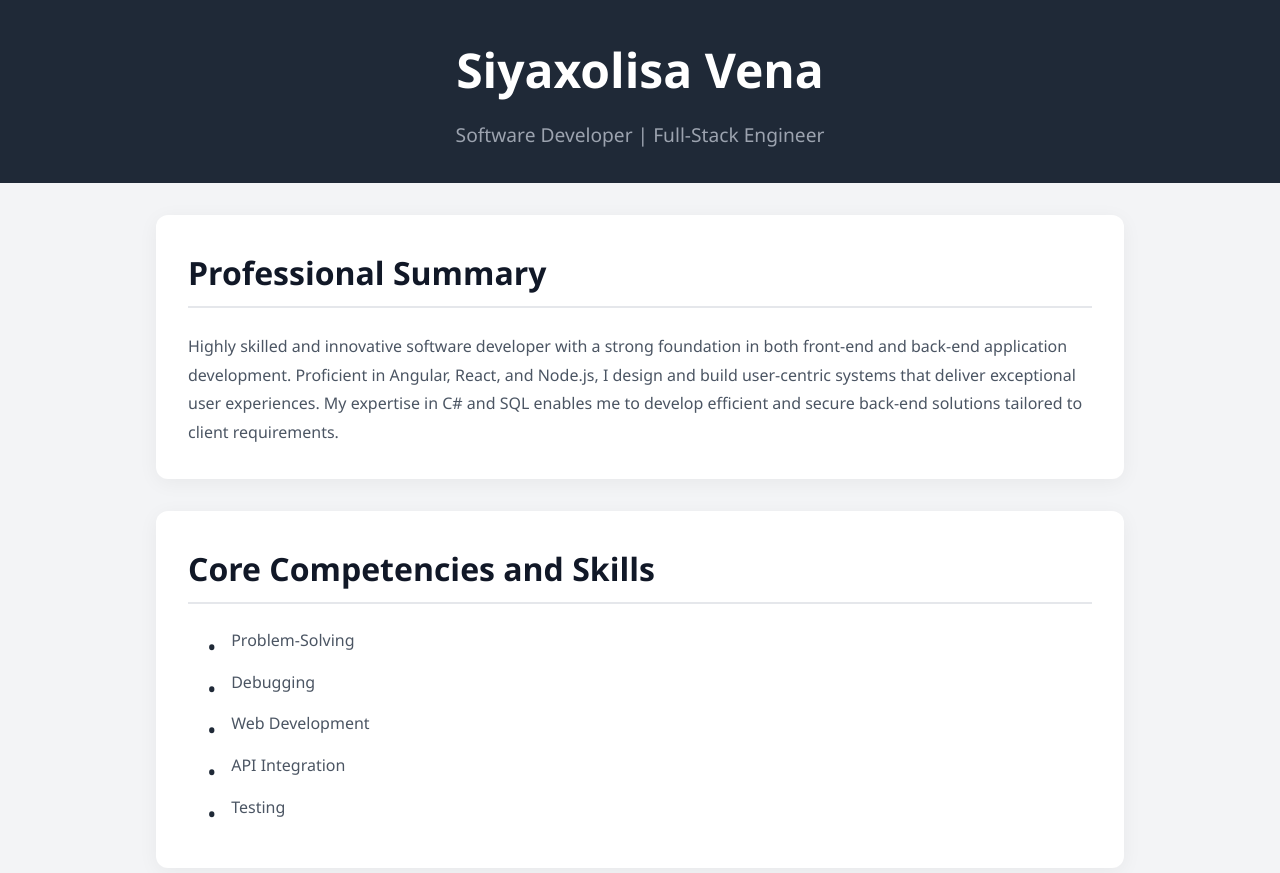
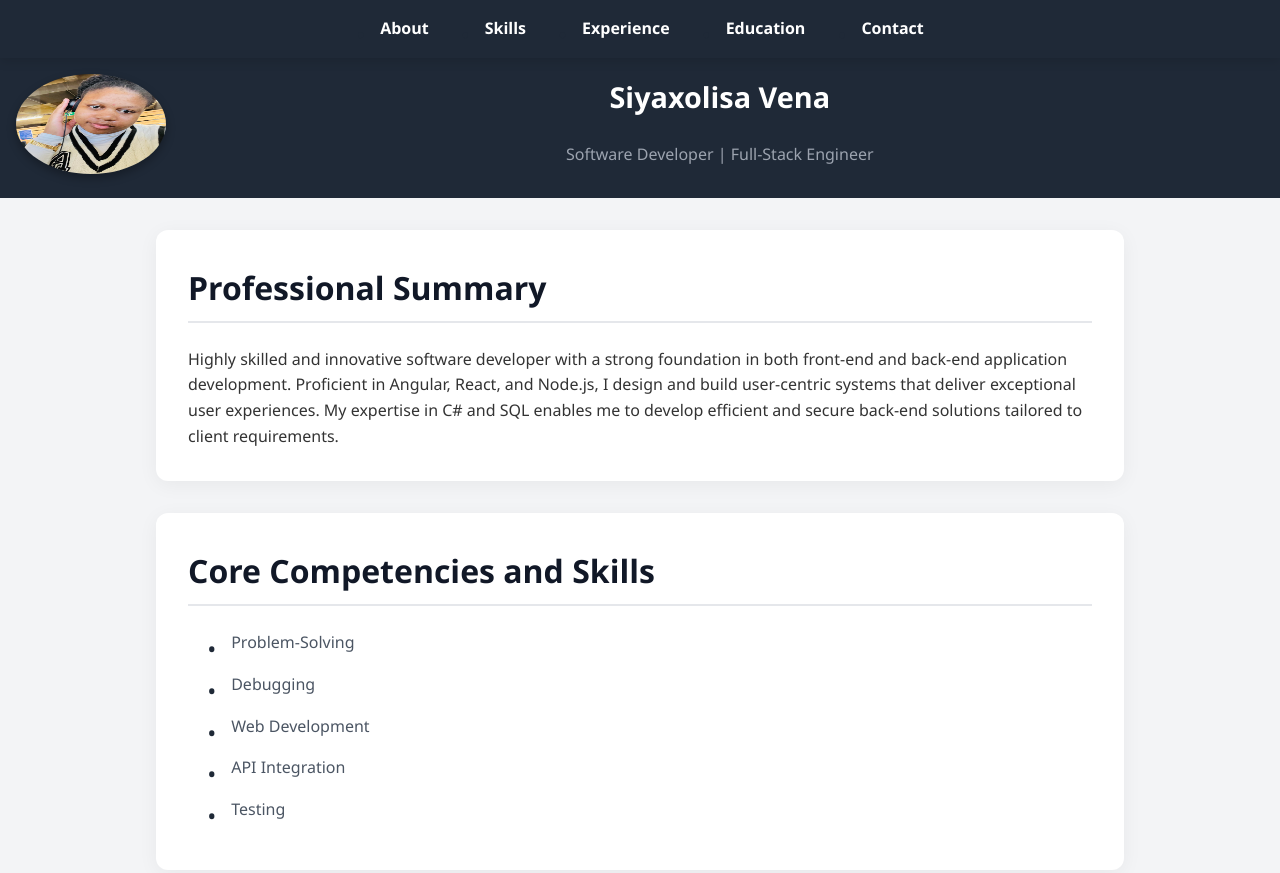
Before and after one commit to SiyaxolisVena/Portfolio-HTML-and-CSS-, a plain HTML site: page index.html in a window 1280 px wide. Shown: the top 873 px of the page. Drawn offline with Linux system fonts and the light colour scheme.

Commit message:
Add files via upload
add image and navigation

```diff
--- a/index.html
+++ b/index.html
@@ -7,11 +7,21 @@
     <link rel="stylesheet" href="styles.css">
 </head>
 <body>
+    <nav>
+        <ul>
+            <li><a href="#summary">About</a></li>
+            <li><a href="#skills">Skills</a></li>
+            <li><a href="#experience">Experience</a></li>
+            <li><a href="#education">Education</a></li>
+            <li><a href="#contact">Contact</a></li>
+        </ul>
+    </nav>
     <header>
+        <img src="assets/profile-pic.jpg" alt="Siyaxolisa Vena Profile Picture" class="profile-img">
+        <div class="header-content">
         <h1>Siyaxolisa Vena</h1>
         <p>Software Developer | Full-Stack Engineer</p>
     </header>
-
     <div class="container">
         <section id="summary">
             <h2>Professional Summary</h2>
@@ -67,5 +77,4 @@
         </section>
     </div>
 </body>
-
 </html>
--- a/styles.css
+++ b/styles.css
@@ -1,4 +1,4 @@
-/* Reset and Global Styling */
+
 * {
     margin: 0;
     padding: 0;
@@ -11,39 +11,80 @@ body {
     color: #333;
     line-height: 1.6;
 }
+nav {
+    background-color: #1f2937;
+    padding: 1rem 0;
+    position: sticky;
+    top: 0;
+    width: 100%;
+    z-index: 1000;
+    box-shadow: 0 4px 10px rgba(0, 0, 0, 0.1);
+}
 
-/* Header */
+nav ul {
+    display: flex;
+    justify-content: center;
+    list-style: none;
+}
+
+nav ul li {
+    margin: 0 1rem;
+}
+
+nav ul li a {
+    color: #fff;
+    text-decoration: none;
+    font-weight: bold;
+    transition: color 0.3s;
+}
+
+nav ul li a:hover {
+    color: #3b82f6;
+}
+
 header {
     display: flex;
-    flex-direction: column;
-    align-items: center;
-    padding: 2rem;
+    flex-direction: row;
+    align-items: left;
+    padding: 1rem;
     background-color: #1f2937;
     color: #fff;
     text-align: center;
+    gap: 25rem;
+}
+
+.profile-img {
+    width: 150px;
+    height: 100px;
+    border-radius: 50%;
+    margin-bottom: 0.5rem;
+    box-shadow: 0 4px 10px rgba(0, 0, 0, 0.3);
 }
 
 header h1 {
-    font-size: 3rem;
+    font-size: 1.8rem;
     font-weight: bold;
-    margin-bottom: 0.5rem;
+    margin-bottom: 0.3rem;
 }
 
 header p {
-    font-size: 1.2rem;
+    font-size: 1rem;
     font-weight: 300;
     color: #9ca3af;
-    margin-top: 0.2rem;
+    margin-top: 0.1rem;
 }
-
-/* Section Container */
+.header-content {
+    display: flex;
+    flex-direction: column;
+    align-items: center; /* Aligns text elements on the same line */
+    gap: 1rem; /* Adds space between h1 and paragraph */
+}
 .container {
     max-width: 1000px;
     margin: 2rem auto;
     padding: 0 1rem;
 }
 
-/* Section Styling */
 section {
     background-color: #fff;
     border-radius: 12px;
@@ -66,13 +107,6 @@ section h2 {
     padding-bottom: 0.5rem;
 }
 
-/* Text and List Styling */
-section p {
-    color: #4b5563;
-    font-size: 1rem;
-    line-height: 1.8;
-}
-
 section ul {
     list-style-type: none;
     padding-left: 1.2rem;
@@ -93,12 +127,6 @@ ul li:before {
     font-size: 1.5rem;
 }
 
-/* Contact and Link Styling */
-#contact p {
-    font-weight: bold;
-    color: #111827;
-}
-
 a {
     color: #3b82f6;
     text-decoration: none;
@@ -110,8 +138,6 @@ a:hover {
     color: #2563eb;
     text-decoration: underline;
 }
-
-/* Button Styling for Contact Links */
 .contact-button {
     display: inline-block;
     background-color: #3b82f6;
```
Also changed, not shown: assets/profile-pic.jpg (added).
